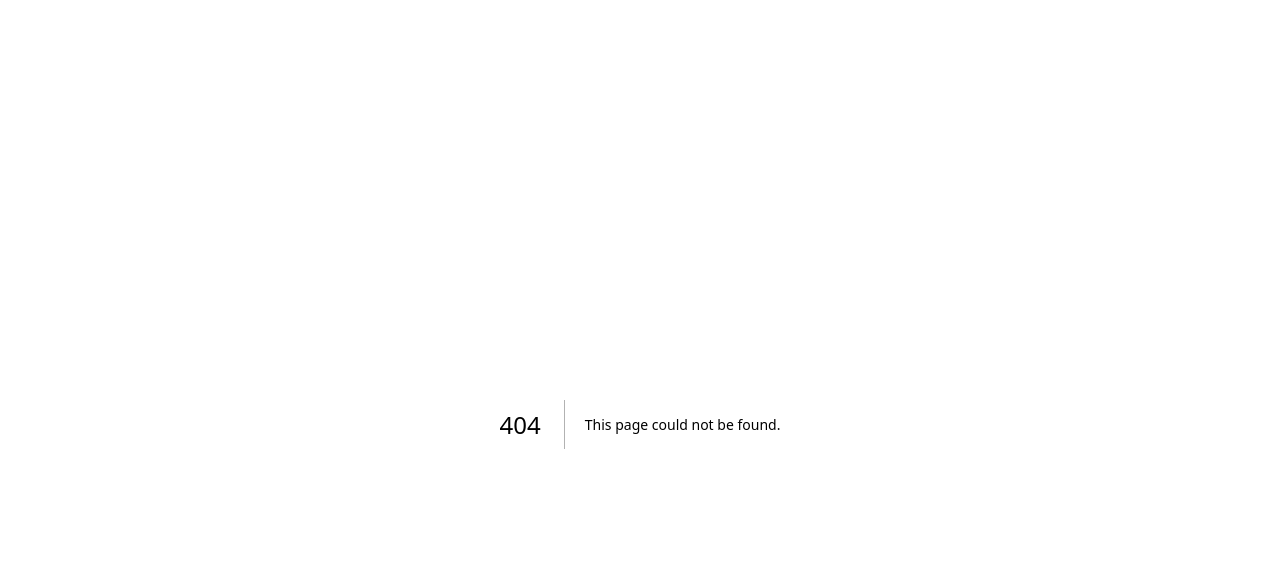
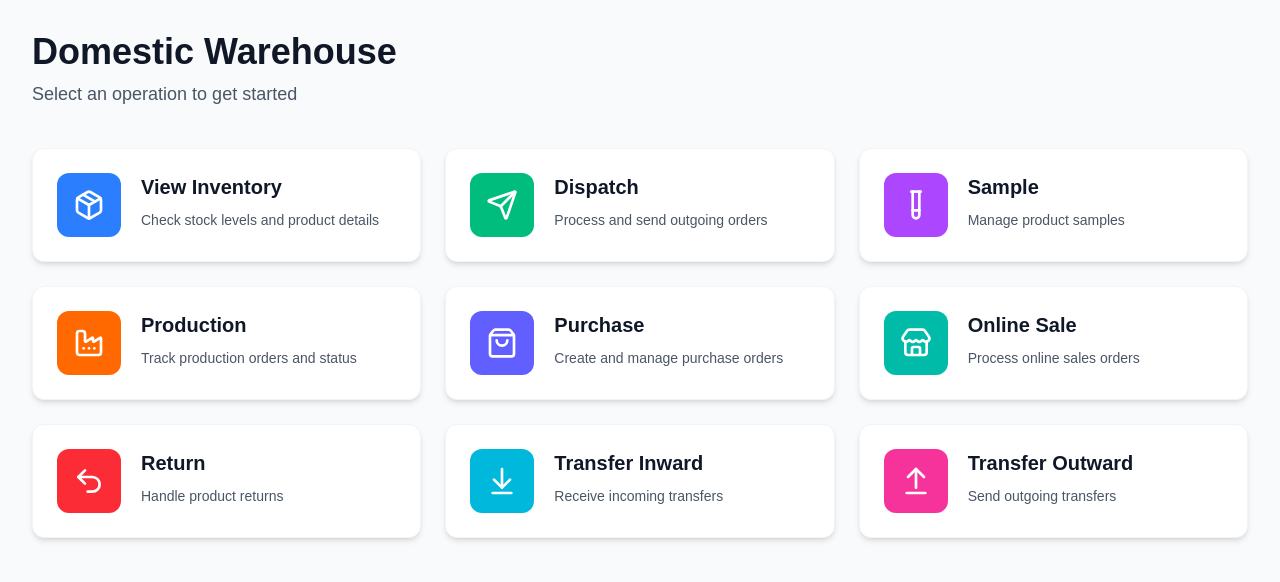
Before and after one commit to khushinj/Inventory-Management-System, a Next.js app in the folder frontend/: page /domestic-homepage in a window 1280 px wide. Before the commit this address had no page. Shown: the top 582 px of the page. Built offline with nearby package versions, Linux system fonts and the light colour scheme.

Commit message:
Domestic homepage created

```diff
--- /dev/null
+++ b/frontend/app/domestic-homepage/page.tsx
@@ -0,0 +1,137 @@
+import Link from "next/link";
+import {
+  Package,
+  Send,
+  TestTube,
+  Factory,
+  ShoppingBag,
+  Store,
+  Undo2,
+  ArrowDownToLine,
+  ArrowUpFromLine,
+} from "lucide-react";
+import { LucideIcon } from "lucide-react";
+
+type OperationCard = {
+  title: string;
+  description: string;
+  icon: LucideIcon;
+  bgColor: string;
+  href?: string;
+};
+
+const operations: OperationCard[] = [
+  {
+    title: "View Inventory",
+    description: "Check stock levels and product details",
+    icon: Package,
+    bgColor: "bg-blue-500",
+    href: "/domestic?tab=inventory",
+  },
+  {
+    title: "Dispatch",
+    description: "Process and send outgoing orders",
+    icon: Send,
+    bgColor: "bg-emerald-500",
+    href: "/domestic?formType=dispatch",
+  },
+  {
+    title: "Sample",
+    description: "Manage product samples",
+    icon: TestTube,
+    bgColor: "bg-purple-500",
+    href: "/domestic?formType=sample",
+  },
+  {
+    title: "Production",
+    description: "Track production orders and status",
+    icon: Factory,
+    bgColor: "bg-orange-500",
+    href: "/domestic?formType=production",
+  },
+  {
+    title: "Purchase",
+    description: "Create and manage purchase orders",
+    icon: ShoppingBag,
+    bgColor: "bg-indigo-500",
+    href: "/domestic?formType=purchase",
+  },
+  {
+    title: "Online Sale",
+    description: "Process online sales orders",
+    icon: Store,
+    bgColor: "bg-teal-500",
+    href: "/online?formType=sales",
+  },
+  {
+    title: "Return",
+    description: "Handle product returns",
+    icon: Undo2,
+    bgColor: "bg-red-500",
+    href: "/domestic?formType=return",
+  },
+  {
+    title: "Transfer Inward",
+    description: "Receive incoming transfers",
+    icon: ArrowDownToLine,
+    bgColor: "bg-cyan-500",
+    href: "/domestic?formType=transfer&transferType=inwards",
+  },
+  {
+    title: "Transfer Outward",
+    description: "Send outgoing transfers",
+    icon: ArrowUpFromLine,
+    bgColor: "bg-pink-500",
+    href: "/domestic?formType=transfer&transferType=outwards",
+  },
+];
+
+export default function DomesticOperationsPage() {
+  return (
+    <div className="min-h-screen bg-gray-50 py-8 px-4 sm:px-6 lg:px-8">
+      <div className="max-w-7xl mx-auto">
+        <div className="mb-10">
+          <h1 className="text-4xl font-bold text-gray-900 mb-2">Domestic Warehouse</h1>
+          <p className="text-lg text-gray-600">Select an operation to get started</p>
+        </div>
+
+        <div className="grid grid-cols-1 md:grid-cols-2 lg:grid-cols-3 gap-6">
+          {operations.map((operation) => {
+            const CardContent = (
+              <div className="bg-white rounded-xl shadow-md hover:scale-y-101 hover:shadow-xl transition-all duration-300 p-6 flex items-start gap-5 h-full border border-gray-100">
+                <div className={`${operation.bgColor} rounded-xl p-4 flex-shrink-0`}>
+                  <operation.icon className="w-8 h-8 text-white" strokeWidth={2} />
+                </div>
+                <div className="flex-1 min-w-0">
+                  <h2 className="text-xl font-semibold text-gray-900 mb-2">
+                    {operation.title}
+                  </h2>
+                  <p className="text-sm text-gray-600 leading-relaxed">
+                    {operation.description}
+                  </p>
+                </div>
+              </div>
+            );
+
+            return operation.href ? (
+              <Link
+                key={operation.title}
+                href={operation.href}
+                className="block group focus:outline-none focus-visible:ring-4 focus-visible:ring-green-200 focus-visible:ring-offset-2 rounded-xl"
+              >
+                {CardContent}
+              </Link>
+            ) : (
+              <div
+                key={operation.title}
+                className="opacity-60 cursor-not-allowed"
+              >
+                {CardContent}
+              </div>
+            );
+          })}
+        </div>
+      </div>
+    </div>
+  );
+}
--- a/frontend/app/layout.tsx
+++ b/frontend/app/layout.tsx
@@ -5,7 +5,7 @@ export default function RootLayout({ children }: { children: ReactNode }) {
   return (
     <html lang="en">
       <body className="bg-gray-100">
-        <main className="min-h-screen p-4 sm:p-6">{children}</main>
+        <main className="min-h-screen">{children}</main>
       </body>
     </html>
   );
--- a/frontend/app/retail/page.tsx
+++ b/frontend/app/retail/page.tsx
@@ -5,7 +5,6 @@ import {
   PackageX,
   FileText,
   Warehouse,
-  BarChart3,
 } from "lucide-react";
 import { LucideIcon } from "lucide-react";
 
@@ -24,34 +23,34 @@ const cards: ActionCard[] = [
     title: "Record Sales",
     description: "Record new sales transactions",
     icon: ShoppingCart,
-    gradient: "from-blue-600 to-blue-500",
+    gradient: "blue-600",
     href: "/shop",
   },
   {
     title: "Stock Received",
     description: "Record purchase or inbound stock",
     icon: Package,
-    gradient: "from-emerald-600 to-emerald-500",
+    gradient: "emerald-600",
     href: "/domestic",
   },
   {
     title: "Stock Returned",
     description: "Process returned items across channels",
     icon: PackageX,
-    gradient: "from-orange-600 to-orange-500",
+    gradient: "orange-600",
     href: "/online",
   },
   {
     title: "Daily Report",
     description: "Generate quick summaries (coming soon)",
     icon: FileText,
-    gradient: "from-violet-600 to-violet-500",
+    gradient: "violet-600",
   },
   {
     title: "View Inventory",
     description: "Check current stock levels (coming soon)",
     icon: Warehouse,
-    gradient: "from-indigo-600 to-blue-500",
+    gradient: "indigo-600",
   },
 ];
 
@@ -69,7 +68,7 @@ export default function RetailPage() {
           {cards.map((card) => {
             const content = (
               <div className="relative overflow-hidden rounded-2xl shadow-lg transition-transform duration-300 ease-out hover:-translate-y-1 focus-visible:-translate-y-1">
-                <div className={`absolute inset-0 bg-gradient-to-br ${card.gradient}`} />
+                <div className={`absolute inset-0 bg-${card.gradient}`} />
                 <div
                   className="absolute -right-12 -bottom-12 h-44 w-44 rounded-full bg-white/15 blur-3xl"
                   aria-hidden
```
